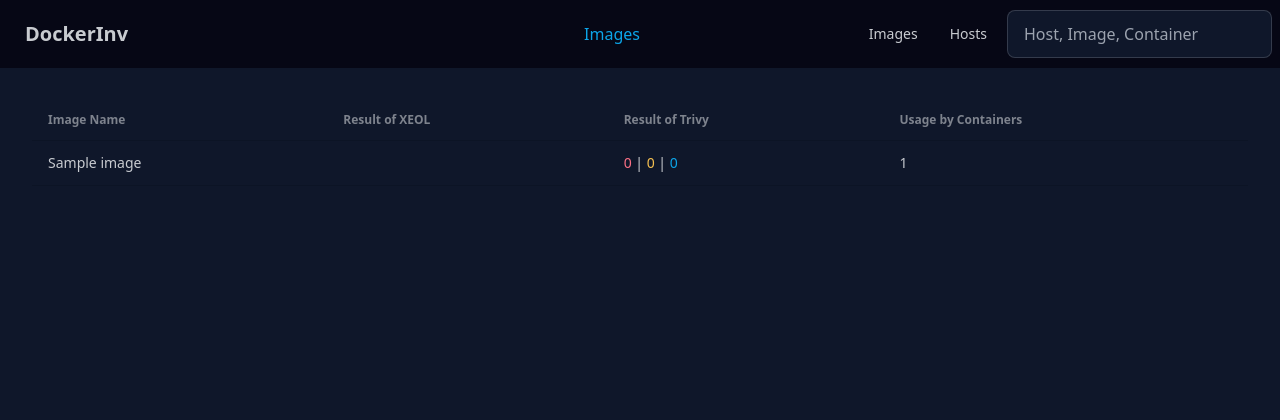
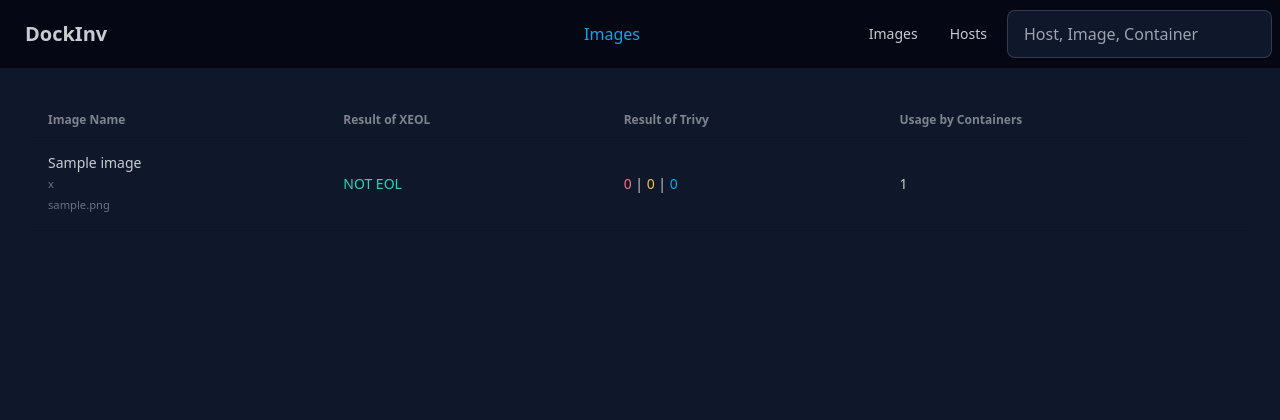
Before and after one commit to tldev-de/dockinv, a Flask app: page /images in a window 1280 px wide. Shown: the top 420 px of the page. Run offline with Flask 3, Linux system fonts and the light colour scheme; tables that the repository leaves empty hold one stand-in row (values such as "Sample post"); some libraries are stand-ins or nearby versions.

Commit message:
fix: various ui fixes

```diff
--- a/server/routes/frontend.py
+++ b/server/routes/frontend.py
@@ -18,7 +18,7 @@ def count_eol_images(host):
 
 def is_image_eol(image):
     if not image.status_xeol:
-        return False
+        return None
     status_xeol = image.status_xeol
     matches = status_xeol.get("matches", [])
     return any("Eol" in match["Cycle"] for match in matches)
@@ -113,7 +113,7 @@ def get_host(host_id):
 
 @frontend.route('/images', methods=['GET'])
 def get_images():
-    images = Image.query.all()
+    images = Image.query.filter(Image.containers.any()).all()
 
     data = []
     for image in images:
@@ -122,8 +122,11 @@ def get_images():
         usage_count = len(image.containers)
 
         data.append({
+            'id': image.id,
+            'image_tags': ', '.join(sorted({c.image_string for c in image.containers})),
             'name': image.name,
-            'image_eol': is_eol,
+            'repo_digest': image.repo_digest,
+            'is_eol': is_eol,
             'trivy_findings': trivy_findings,
             'usage_count': usage_count,
         })
--- a/server/templates/base.html.j2
+++ b/server/templates/base.html.j2
@@ -5,7 +5,7 @@
     <meta name="viewport"
           content="width=device-width, user-scalable=no, initial-scale=1.0, maximum-scale=1.0, minimum-scale=1.0">
     <meta http-equiv="X-UA-Compatible" content="ie=edge">
-    <title>DockerInv{% block title %}{% endblock %}</title>
+    <title>DockInv{% block title %}{% endblock %}</title>
     <link rel="icon" href="/favicon.ico" type="image/x-icon">
 
     <link href="https://cdn.jsdelivr.net/npm/daisyui@4.12.23/dist/full.min.css" rel="stylesheet" type="text/css"/>
@@ -17,12 +17,15 @@
             padding: 0;
             margin: 0;
         }
+        .hover {
+            cursor: pointer;
+        }
     </style>
 </head>
 <body>
 <div class="navbar bg-base-100 bg-secondary-content">
     <div class="flex-1">
-        <a class="btn btn-ghost text-xl" href="/">DockerInv</a>
+        <a class="btn btn-ghost text-xl" href="/">DockInv</a>
     </div>
     <div class="navbar-center text-info">
         {{ self.page() }}
--- a/server/templates/images.html
+++ b/server/templates/images.html
@@ -15,12 +15,18 @@
     <tbody>
     {% for image in data %}
     <tr class="hover" onclick="openImage('{{ image.id }}')">
-            <td>{{ image.name }}</td>
         <td>
-                {% if image.image_eol %}
+            {{ image.name }}
+            <br/>
+            <small class="text-gray-500">{{ image.repo_digest }}</small>
+            <br/>
+            <small class="text-gray-500">{{ image.image_tags }}</small>
+        </td>
+        <td>
+            {% if image.is_eol == True %}
             <span class="text-error">EOL</span>
-                {% else %}
-                    <span class="text-success"></span>
+            {% elif image.is_eol == None %}
+            <span class="text-success">NOT EOL</span>
             {% endif %}
         </td>
         <td>
```
Lines whose indentation alone changed are shown as unchanged.
